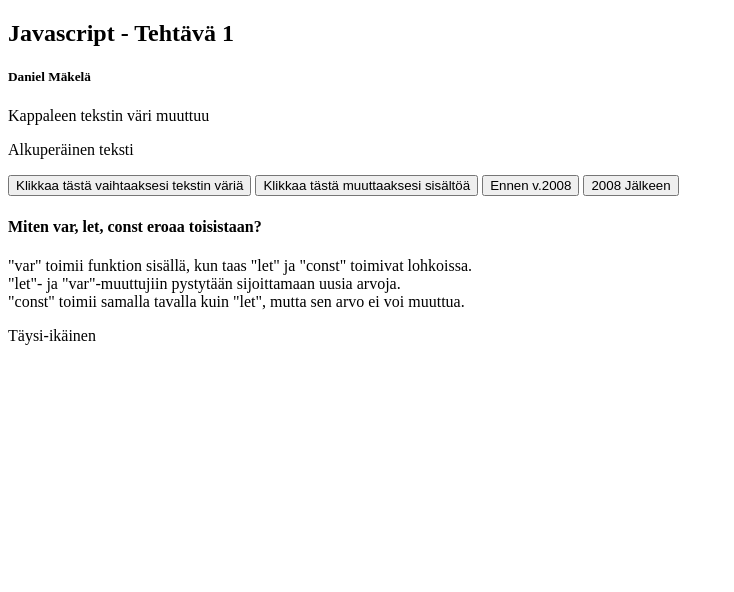
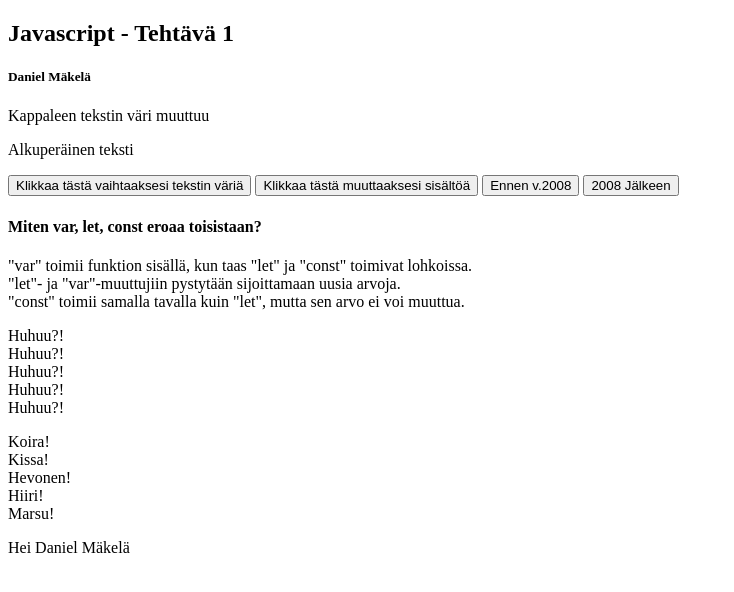
Before and after one commit to dm-salpaus/web-dm, a plain HTML site: page javascript_tehtava1/index.html in a window 1280 px wide. Shown: the whole page, without its empty margins (0-734 px from the left). Drawn offline with Linux system fonts and the light colour scheme.

Commit message:
funktiot, tehtävä tehty

```diff
--- a/javascript_tehtava1/index.html
+++ b/javascript_tehtava1/index.html
@@ -14,8 +14,8 @@
     <p id="demo1">Alkuperäinen teksti</p>
     <button type="button" onclick="changeColor()">Klikkaa tästä vaihtaaksesi tekstin väriä</button>
     <button type="button" onclick="changeText()">Klikkaa tästä muuttaaksesi sisältöä</button>
-    <button type="button" onclick="changeText()">Ennen v.2008</button>
-    <button type="button" onclick="changeText()">2008 Jälkeen</button>
+    <button type="button" onclick="checkAge(15)">Ennen v.2008</button>
+    <button type="button" onclick="checkAge(25)">2008 Jälkeen</button>
 
     <h4>Miten var, let, const eroaa toisistaan?</h4>
     <p>"var" toimii funktion sisällä, kun taas "let" ja "const" toimivat lohkoissa.<br>
@@ -24,6 +24,10 @@
     </p>
 
     <p id="demo2"></p>
+    <p id="demo3"></p>
+    <p id="demo4"></p>
+    <p id="demo5"></p>
+
 
 
 
@@ -38,17 +42,48 @@
         function changeText() {
             document.getElementById("demo1").innerHTML = "Muuttunut teksti";
         }
+        // lisää napin joka tarkistaa iän
+        function checkAge(personAge) {
+            const age = personAge;
+            let ageverification;
 
-        const age = new Date().getFullYear();
-        let ageverification;
+            if (age < 18) {
+                ageverification = "Alaikäinen";
+            } else {
+                ageverification = "Täysi-ikäinen";
+            }
 
-        if (age < 18) {
-            ageverification = "Alaikäinen";
-        } else {
-            ageverification = "Täysi-ikäinen";
+            document.getElementById("demo2").innerHTML = ageverification;
         }
 
-        document.getElementById("demo2").innerHTML = ageverification;
+       let text = "";
+       let i = 0;
+       while (i < 5) {
+        text += "Huhuu?!" + "<br>";
+        i++;
+
+       document.getElementById("demo3").innerHTML = text;
+       }
+
+       const animals = ["Koira", "Kissa", "Hevonen", "Hiiri", "Marsu"];
+       let len = animals.length;
+
+       let elaimet = "";
+       for (let i = 0; i < len; i++) {
+        elaimet += animals[i] + "!" + "<br>";
+
+       document.getElementById("demo4").innerHTML = elaimet;
+       }
+
+       function fullName(firstName, lastName) {
+        return firstName + " " + lastName;
+       }
+
+       let name = fullName("Daniel", "Mäkelä");
+
+       document.getElementById("demo5").innerHTML = "Hei " + name;
+
+
     </script>
 </body>
 
```
